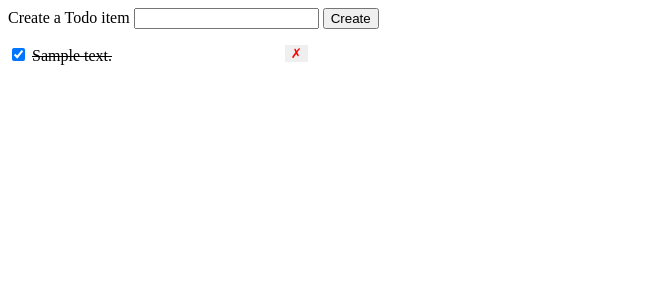
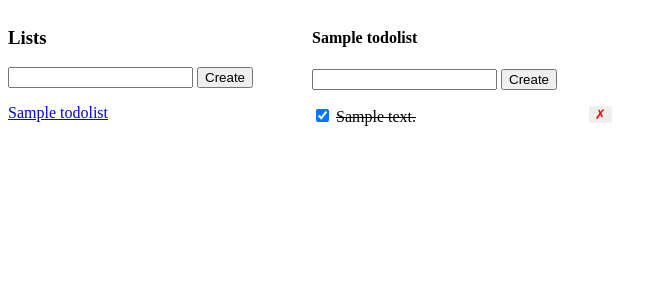
Before and after one commit to accakks/todo-flask, a Flask app: template templates/index.html in a window 1280 px wide. Shown: the top 300 px of the page, without its empty margins (0-667 px from the left). Run offline with Flask 2, Linux system fonts and the light colour scheme; the template is opened without the code that fills it: values that come from a table or form of the project are taken from there, others are empty; tables that the repository leaves empty hold one stand-in row (values such as "Sample post").

Commit message:
Create fixed in Todo List

```diff
--- a/app.py
+++ b/app.py
@@ -4,15 +4,25 @@ from flask_migrate import Migrate
 
 app = Flask(__name__)
 app.config['SQLALCHEMY_DATABASE_URI'] = 'postgres://akku:akku@localhost:5432/todoapp'
-
+app.config['SQLALCHEMY_TRACK_MODIFICATIONS'] = False
 db = SQLAlchemy(app)
 migrate = Migrate(app, db)
 
 
+class TodoList(db.Model):
+    __tablename__ = 'todolists'
+    id = db.Column(db.Integer, primary_key=True)
+    name = db.Column(db.String(), nullable=False)
+    todos = db.relationship('Todo', backref='list', lazy=True)
+
+
 class Todo(db.Model):
+    __tablename__ = 'todo'
     id = db.Column(db.Integer, primary_key=True)
     description = db.Column(db.String(), nullable=False)
     completed = db.Column(db.Boolean, nullable=False, default=False)
+    list_id = db.Column(db.Integer, db.ForeignKey(
+        'todolists.id'), nullable=False, default=1)
 
     def __repr__(self):
         return f'<Todo {self.id} {self.description}>'
@@ -20,17 +30,20 @@ class Todo(db.Model):
 # db.create_all()
 
 
-@app.route('/todos/create', methods=['POST'])
-def create_todo():
+@app.route('/todos/create/<list_id>', methods=['POST'])
+def create_todo(list_id):
     error = False
     body = {}
     try:
         description = request.get_json()['description']
-        new_item = Todo(description=description)
+        print(description)
+        new_item = Todo(description=description, completed=False, list_id=list_id)
         db.session.add(new_item)
         db.session.commit()
+        body['id'] = new_item.id
+        body['completed'] = new_item.completed
         body['description'] = new_item.description
-
+        body['list_id'] = new_item.list_id
     except:
         error = True
         db.session.rollback()
@@ -56,6 +69,7 @@ def set_completed_todo(todo_id):
         db.session.close()
     return redirect(url_for('index'))
 
+
 @app.route('/todos/<todo_id>', methods=['DELETE'])
 def delete_todo(todo_id):
     try:
@@ -65,12 +79,42 @@ def delete_todo(todo_id):
         db.session.rollback()
     finally:
         db.session.close()
-    return jsonify({ 'success': True })
+    return jsonify({'success': True})
+
+@app.route('/lists/create', methods=['POST'])
+def create_list():
+    error = False
+    body = {}
+    try:
+        name = request.get_json()['name']
+        new_list = TodoList(name=name)
+        db.session.add(new_list)
+        db.session.commit()
+        body['name'] = new_list.name
+
+    except:
+        error = True
+        db.session.rollback()
+        print(sys.exc_info())
+    finally:
+        db.session.close()
+    if error:
+        abort(400)
+    if not error:
+        return jsonify(body)
+
+
+@app.route('/lists/<list_id>')
+def get_list_todos(list_id):
+    return render_template('index.html',
+                           lists=TodoList.query.all(),
+                           active_list = TodoList.query.get(list_id),
+                           todos=Todo.query.filter_by(list_id=list_id).order_by('id').all())
 
 
 @app.route('/')
 def index():
-    return render_template('index.html', data=Todo.query.order_by('id').all())
+    return redirect(url_for('get_list_todos', list_id=1))
 
 
 if __name__ == "__main__":
--- a/templates/index.html
+++ b/templates/index.html
@@ -2,6 +2,7 @@
 
 <head>
     <title>Todo App</title>
+
     <style>
         .hidden {
             display: none;
@@ -12,7 +13,12 @@
             padding: 0;
             margin: 0;
             width: 300px;
+        }
 
+        .lists-wrapper,
+        .todos-wrapper {
+            display: inline-block;
+            vertical-align: top;
         }
 
         input[type=checkbox]:checked+label.strikethrough {
@@ -33,25 +39,48 @@
 </head>
 
 <body>
-    <form id='form'>
+
+
+    <div class="lists-wrapper">
+        <h3>Lists</h3>
+        <form id='form-lists'>
             <div>
-            <label for='name'>Create a Todo item</label>
+                <label for='name'></label>
+                <input type="text" id="name" name="name">
+                <input type="submit" value="Create" />
+            </div>
+
+        </form>
+
+        <ul id='lists'>
+            {% for list in lists %}
+            <a href="/lists/{{list.id}}">{{list.name}}</a>
+            {% endfor %}
+        </ul>
+    </div>
+    <div class='todos-wrapper'>
+
+        <h4>{{active_list.name}}</h4>
+        <form id='form-todo'>
+            <div>
+
                 <input type="text" id="description" name="description">
                 <input type="submit" value="Create" />
             </div>
-        </div>
+
         </form>
             <div id="error" class='hidden'>Something went wrong!</div>
+
         <ul id='todos'>
-        {% for d in data %}
-        <li><input data-id="{{d.id}}" class="check-completed" type="checkbox" {%if d.completed %} checked
+            {% for todo in todos %}
+            <li><input data-id="{{todo.id}}" class="check-completed" type="checkbox" {%if todo.completed %} checked
                     style='text-decoration: line-through;' {% endif %} />
-            <label class="strikethrough">{{d.description}}
-                <button data-id="{{d.id}}" class="delete">&cross;</button>
-            </label></li>
+                <label class="strikethrough">{{todo.description}}
+                    <button data-id="{{todo.id}}" class="delete">&cross;</button>
+                </li>
             {% endfor %}
         </ul>
-
+    </div>
     <script>
         const to_delete = document.querySelectorAll('.delete');
         for (let i = 0; i < to_delete.length; i++) {
@@ -89,22 +118,19 @@
                 })
             }
         }
-        document.getElementById('form').onsubmit = function (e) {
+
+        document.getElementById('form-todo').onsubmit = function(e) {
             e.preventDefault();
-            fetch('todos/create', {
+            fetch('/todos/create', {
                 method: 'POST',
                 body: JSON.stringify({
                     'description': document.getElementById('description').value
                 }),
                 headers: {
-                    'Content-Type': 'application/json'
+                    'Content-Type': 'application/json',
 
                 }
-            })
-                .then(function (response) {
-                    console.log(response);
-                    return response.json();
-                })
+            }).then(response => response.json())
                 .then(function (jsonResponse) {
                     console.log(jsonResponse);
                     const liItem = document.createElement('LI');
@@ -129,6 +155,34 @@
                 })
 
         }
+
+        document.getElementById('form-lists').onsubmit = function (e) {
+            e.preventDefault();
+            fetch('/lists/create/', {
+                method: 'POST',
+                body: JSON.stringify({
+                    'name': document.getElementById('name').value
+                }),
+                headers: {
+                    'Content-Type': 'application/json',
+
+                }
+            }).then(response => console.log(response.json()))
+
+                .then(function (jsonResponse) {
+                    console.log(jsonResponse);
+                    const liItem = document.createElement('LI');
+                    liItem.innnerHTML = jsonResponse.name;
+                    //liItem.appendChild(text);
+
+                    document.getElementById('lists').appendChild(liItem);
+                    document.getElementById('error').className = 'hidden';
+                })
+                .catch(function () {
+                    document.getElementById('error').className = '';
+                })
+
+        }
     </script>
 </body>
 
```
Also changed, not shown: migrations/versions/4a59ee12b54a_.py (added, +36 -0 lines), migrations/versions/81817de3e3c7_.py (added, +32 -0 lines), static/styles/index.css (added). Lines whose indentation alone changed are shown as unchanged.
